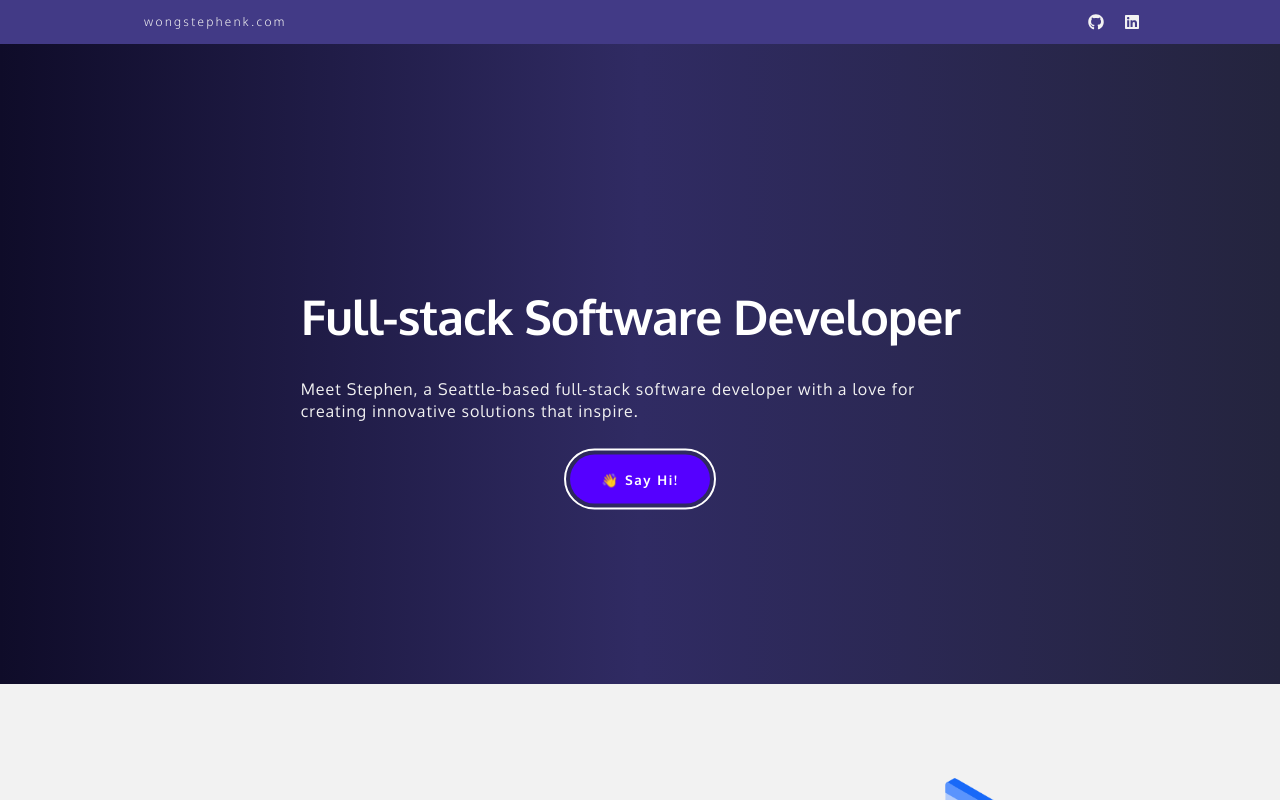
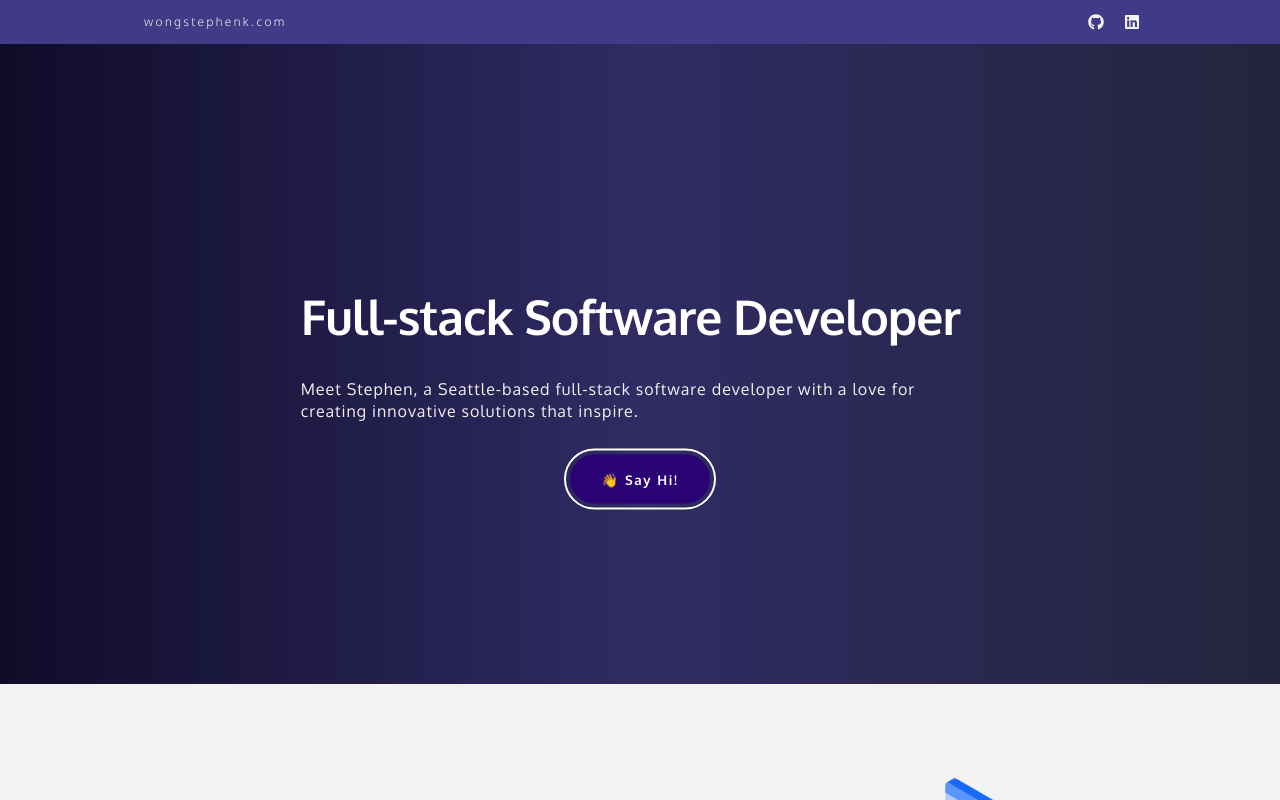
Before and after one commit to wongstephen/2023-portfolio, a React (Vite) app: page / in a window 1280 px wide. In both pictures the pointer is over the button "👋 Say Hi!". Shown: the top 800 px of the page. Built offline with nearby package versions, Linux system fonts and the light colour scheme.

Commit message:
updated color for contact brn

```diff
--- a/src/App.css
+++ b/src/App.css
@@ -230,7 +230,7 @@ button.landing__contact {
 }
 button.landing__contact:hover {
   transform: translateY(-1%);
-  background-color: rgb(85, 0, 255);
+  background-color: rgb(41, 3, 116);
   transition: background-color 0.222s ease-in-out 0.022s;
   color: white;
 }
```
